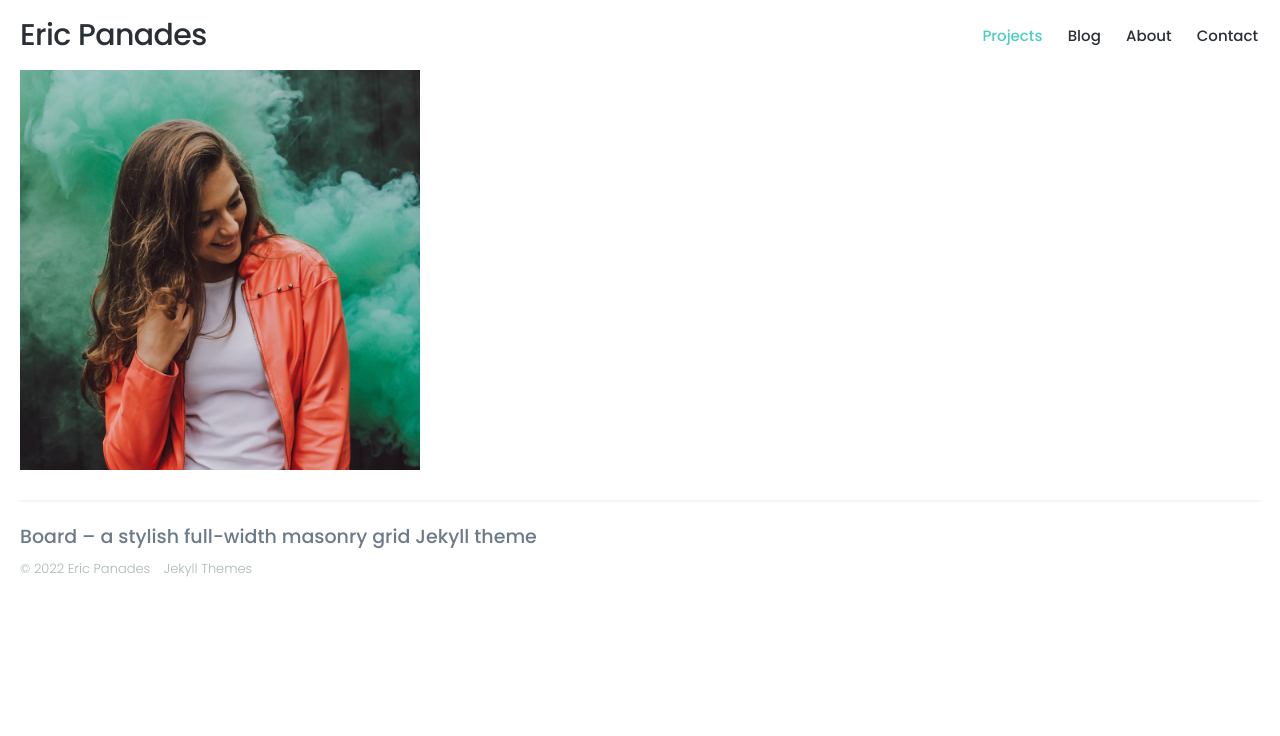
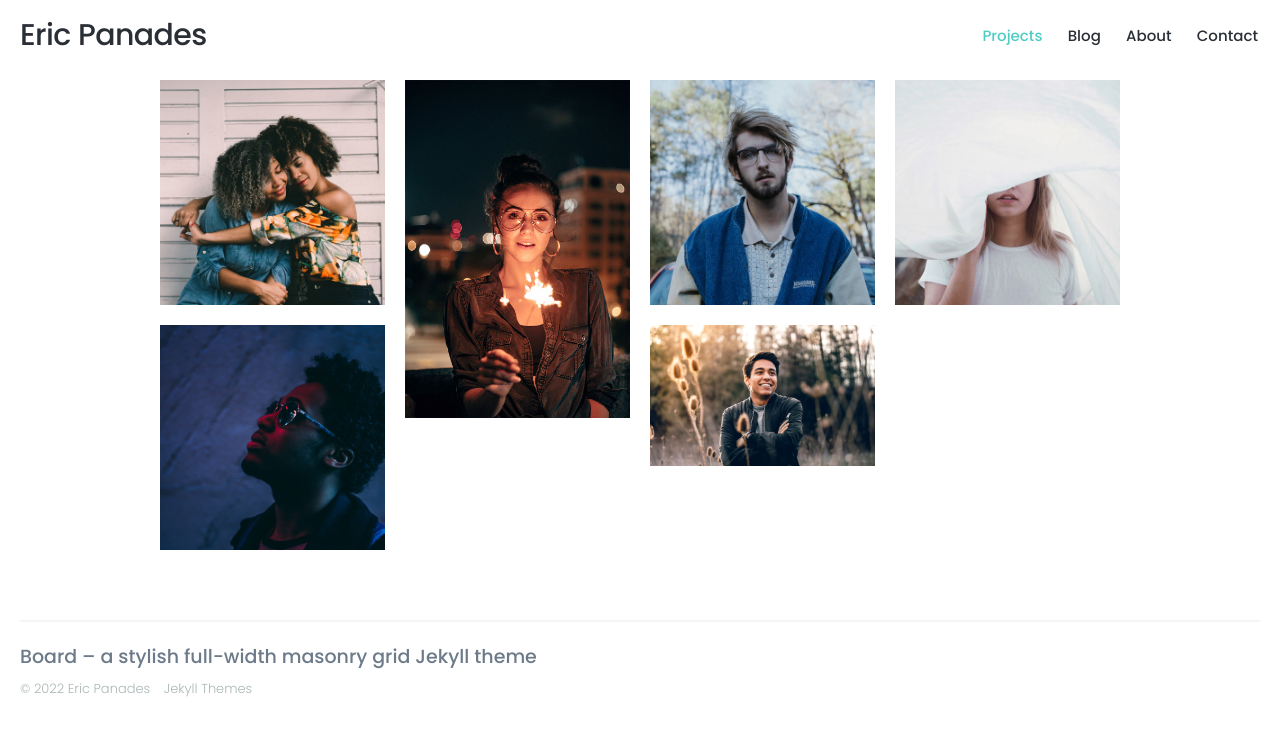
Before and after one commit to alejandrosospedra/alejandrosospedra.github.io, a Jekyll site: the page built from index.html, in a window 1280 px wide. Shown: the top 736 px of the page. Built offline with Jekyll 4.4.1, drawn with Linux system fonts in a browser that asks for light colours; nearby versions of some CDN libraries.

Commit message:
add static image grid

```diff
--- a/index.html
+++ b/index.html
@@ -4,7 +4,7 @@
 description: Board is a stylish full-width masonry grid theme. Made for designers, artists, photographers and developers to show off their best work.
 featured_image: /images/social.jpg
 ---
-
+<!--
 <section class="listing">
 
 	<div class="content-wrap listing-wrap">
@@ -35,3 +35,12 @@
 	</div>
 
 </section>
+-->
+<div class="gallery" data-columns="4">
+	<img src="/images/demo/square-01.jpg">
+	<img src="/images/demo/portrait-02.jpg">
+	<img src="/images/demo/square-02.jpg">
+	<img src="/images/demo/square-03.jpg">
+	<img src="/images/demo/square-04.jpg">
+	<img src="/images/demo/landscape-05.jpg">
+</div>
```
